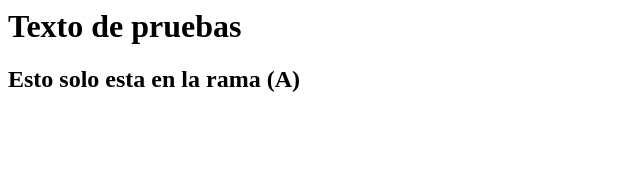
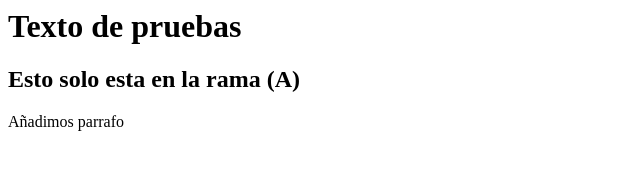
Before and after one commit to lancesiete/lancesiete, a website: page index.html in a window 1280 px wide. Shown: the whole page, without its empty margins (0-640 px from the left). Drawn offline with Linux system fonts and the light colour scheme.

Commit message:
added parrafo

```diff
--- a/index.html
+++ b/index.html
@@ -1,2 +1,3 @@
 <h1>Texto de pruebas</h1>
 <h2>Esto solo esta en la rama (A)</h2>
+<p>Añadimos parrafo</p>
```
